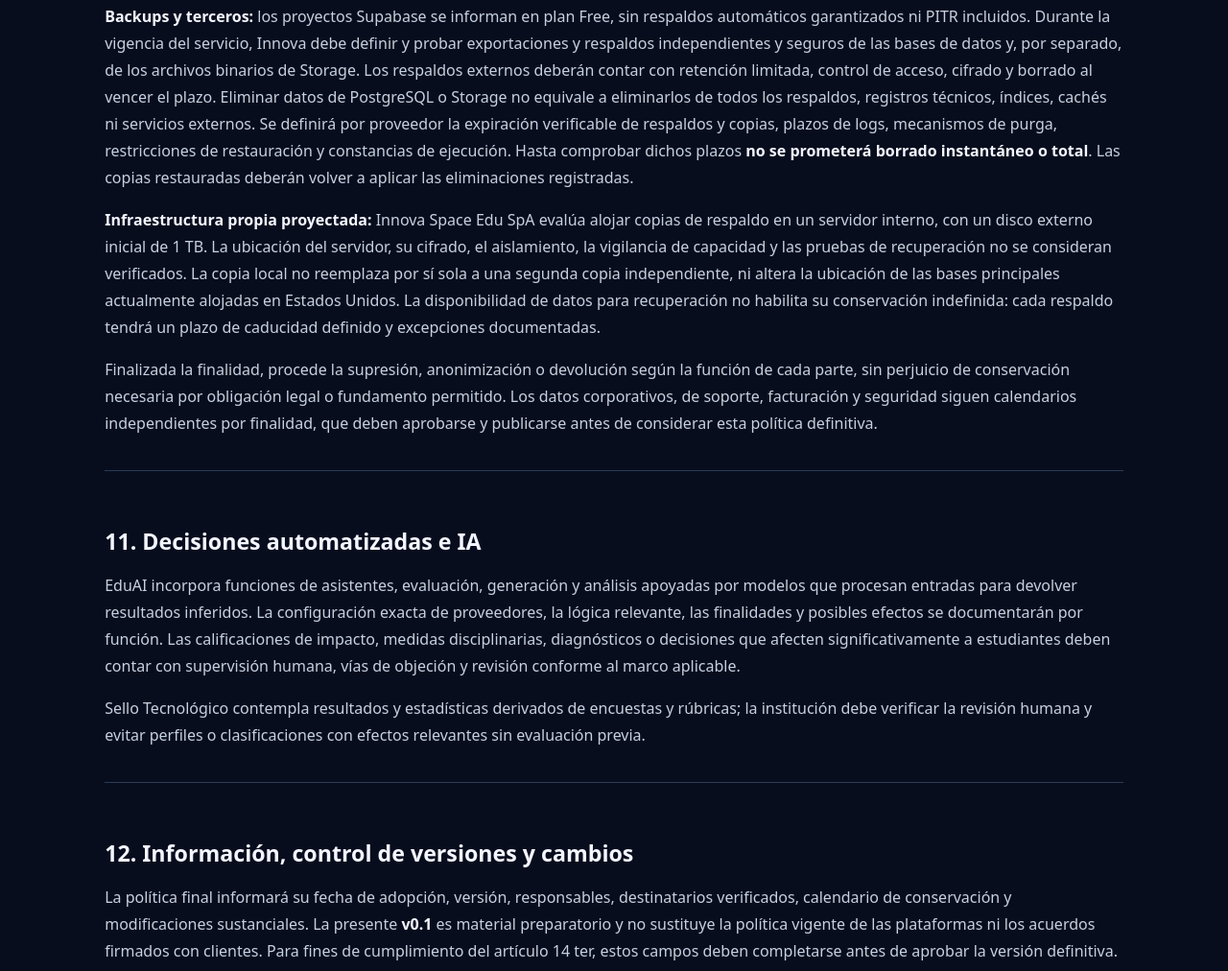
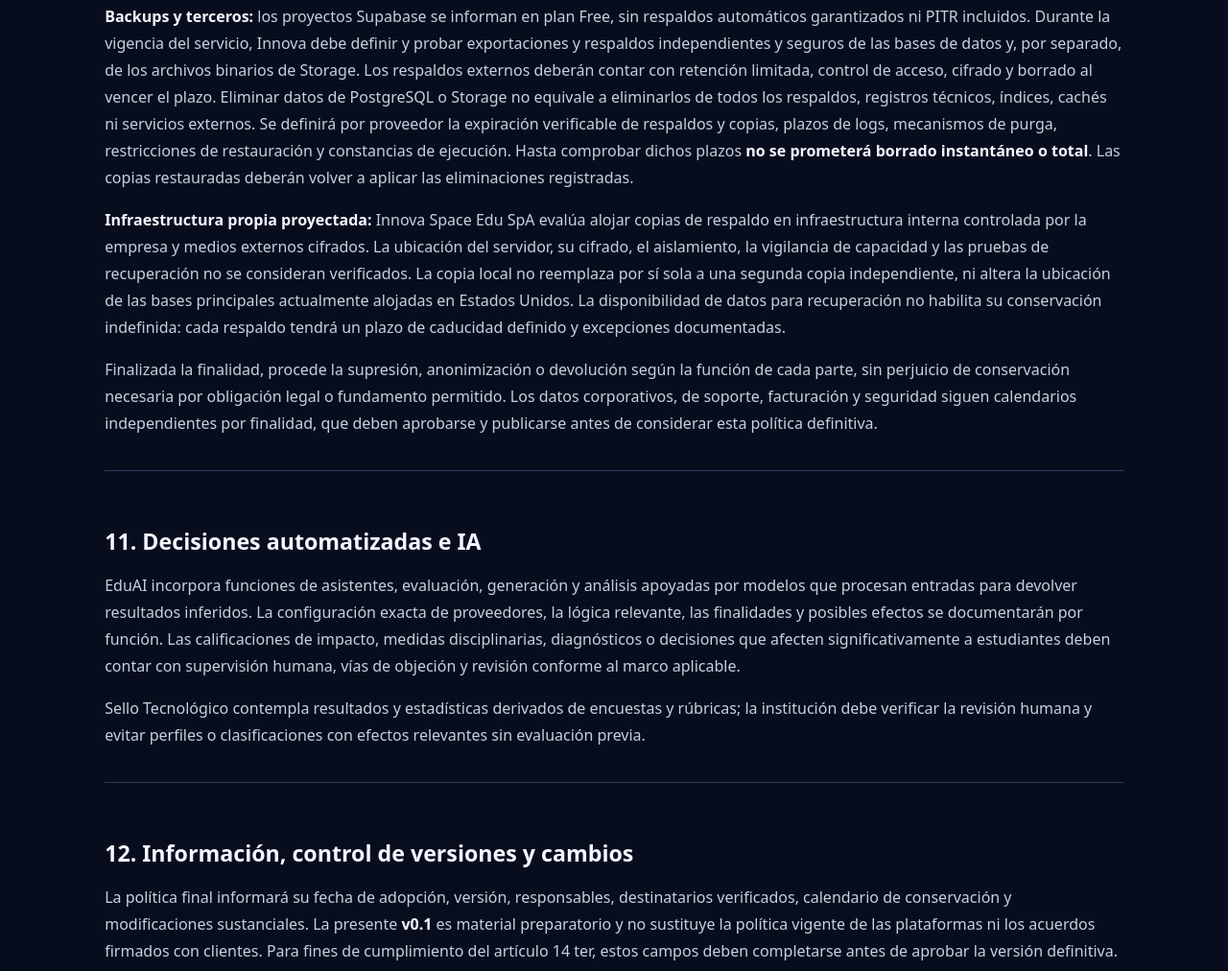
Before and after one commit to innova-space-edu/ceo_AI_mira, a plain HTML site: page politica-datos.html in a window 1280 px wide. Shown: the part 4228-5240 px from the top of the page at 96% size. Drawn offline with Linux system fonts and the light colour scheme.

Commit message:
privacy: avoid exposing operational hardware details in public statement

```diff
--- a/politica-datos.html
+++ b/politica-datos.html
@@ -32,7 +32,7 @@
 <p><strong>Notificación previa:</strong> se informará con al menos 30 días corridos de anticipación a usuarios, responsables institucionales y, cuando proceda, padres, madres, apoderados o tutores legales, especificando fecha prevista, categorías afectadas, manera de exportar documentos y canal de consultas. Se enviará un recordatorio al menos 7 días antes. La institución responsable coordinará la comunicación, comprobará la legitimación de quienes descarguen y recibirá evidencia de los avisos. El aviso no sustituye la autorización del responsable institucional ni transforma la eliminación en una facultad discrecional del proveedor.</p>
 <p><strong>Excepciones:</strong> no se borrarán automáticamente los documentos o registros sujetos a obligaciones legales, conservación contractual legítima, litigio o requerimiento vigente, ni los registros escolares oficiales cuya conservación corresponda al establecimiento. La institución definirá por escrito cuáles debe exportar o conservar; Innova no se arroga facultad para decidir unilateralmente su eliminación. Las cuentas e identificadores mínimos podrán continuar si existe un servicio activo y finalidad lícita. Los datos sensibles no necesarios se eliminarán prioritariamente; el bloqueo o retención excepcional debe justificarse y tener acceso restringido.</p>
 <p><strong>Backups y terceros:</strong> los proyectos Supabase se informan en plan Free, sin respaldos automáticos garantizados ni PITR incluidos. Durante la vigencia del servicio, Innova debe definir y probar exportaciones y respaldos independientes y seguros de las bases de datos y, por separado, de los archivos binarios de Storage. Los respaldos externos deberán contar con retención limitada, control de acceso, cifrado y borrado al vencer el plazo. Eliminar datos de PostgreSQL o Storage no equivale a eliminarlos de todos los respaldos, registros técnicos, índices, cachés ni servicios externos. Se definirá por proveedor la expiración verificable de respaldos y copias, plazos de logs, mecanismos de purga, restricciones de restauración y constancias de ejecución. Hasta comprobar dichos plazos <strong>no se prometerá borrado instantáneo o total</strong>. Las copias restauradas deberán volver a aplicar las eliminaciones registradas.</p>
-<p><strong>Infraestructura propia proyectada:</strong> Innova Space Edu SpA evalúa alojar copias de respaldo en un servidor interno, con un disco externo inicial de 1 TB. La ubicación del servidor, su cifrado, el aislamiento, la vigilancia de capacidad y las pruebas de recuperación no se consideran verificados. La copia local no reemplaza por sí sola a una segunda copia independiente, ni altera la ubicación de las bases principales actualmente alojadas en Estados Unidos. La disponibilidad de datos para recuperación no habilita su conservación indefinida: cada respaldo tendrá un plazo de caducidad definido y excepciones documentadas.</p>
+<p><strong>Infraestructura propia proyectada:</strong> Innova Space Edu SpA evalúa alojar copias de respaldo en infraestructura interna controlada por la empresa y medios externos cifrados. La ubicación del servidor, su cifrado, el aislamiento, la vigilancia de capacidad y las pruebas de recuperación no se consideran verificados. La copia local no reemplaza por sí sola a una segunda copia independiente, ni altera la ubicación de las bases principales actualmente alojadas en Estados Unidos. La disponibilidad de datos para recuperación no habilita su conservación indefinida: cada respaldo tendrá un plazo de caducidad definido y excepciones documentadas.</p>
 <p>Finalizada la finalidad, procede la supresión, anonimización o devolución según la función de cada parte, sin perjuicio de conservación necesaria por obligación legal o fundamento permitido. Los datos corporativos, de soporte, facturación y seguridad siguen calendarios independientes por finalidad, que deben aprobarse y publicarse antes de considerar esta política definitiva.</p></section>
 <section class="section" id="automatizadas"><h2>11. Decisiones automatizadas e IA</h2>
 <p>EduAI incorpora funciones de asistentes, evaluación, generación y análisis apoyadas por modelos que procesan entradas para devolver resultados inferidos. La configuración exacta de proveedores, la lógica relevante, las finalidades y posibles efectos se documentarán por función. Las calificaciones de impacto, medidas disciplinarias, diagnósticos o decisiones que afecten significativamente a estudiantes deben contar con supervisión humana, vías de objeción y revisión conforme al marco aplicable.</p>
```
